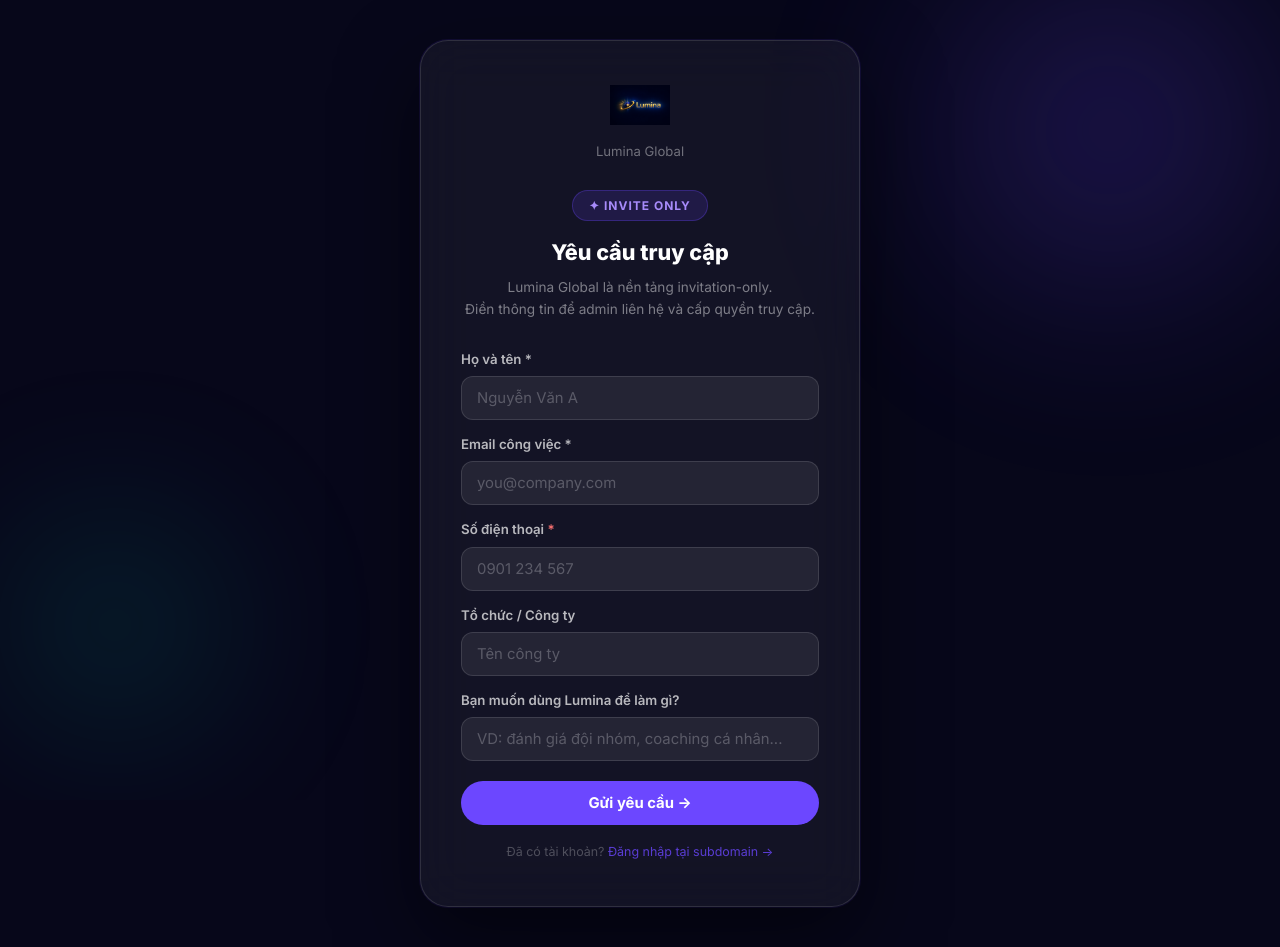
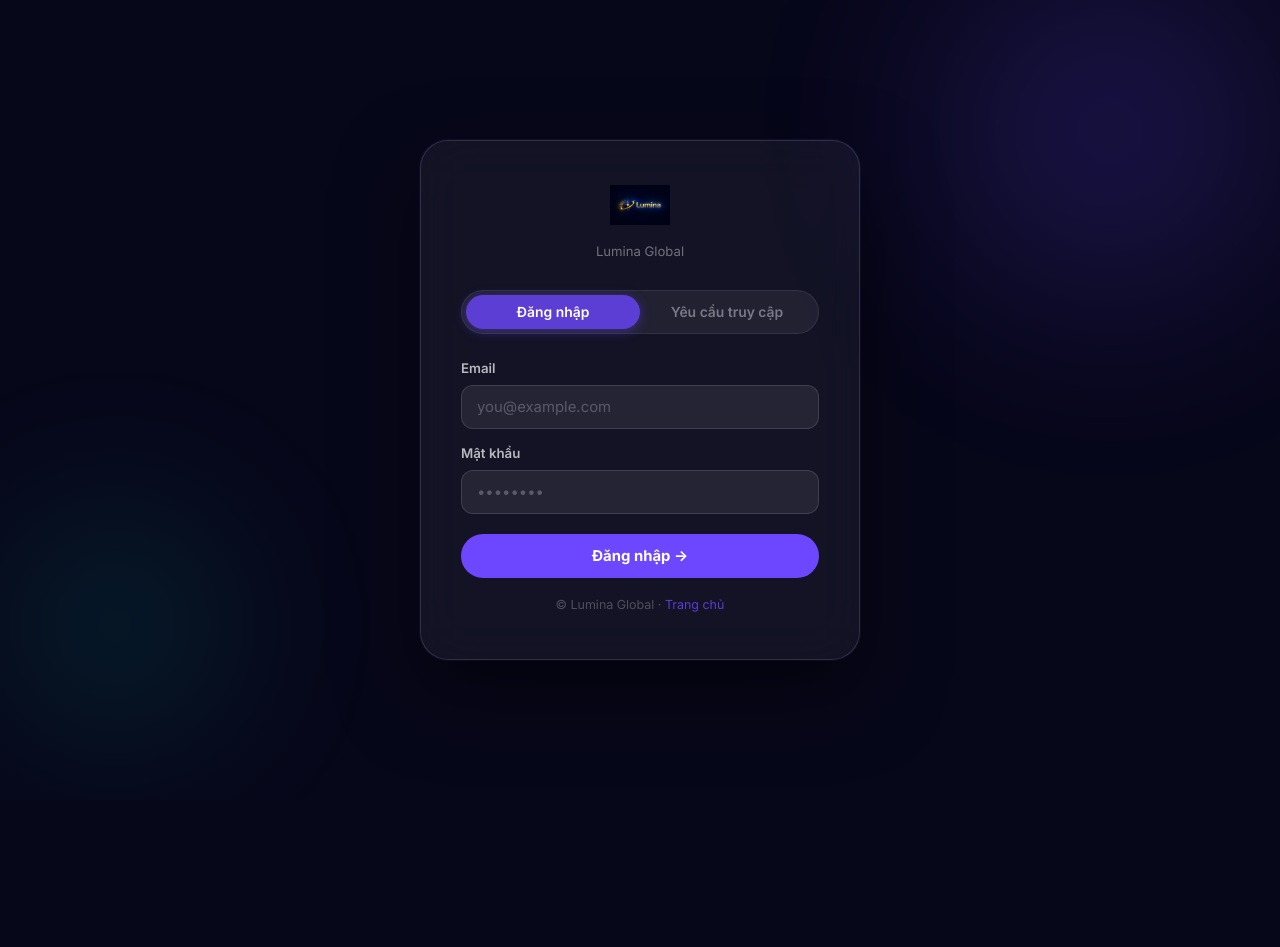
Before and after one commit to phamlinh1046-sys/LuminaGlobal, a PHP site: page /login.php in a window 1280 px wide. After the commit the page ends 685 px from the top, so only its background shows below. Run offline with PHP 8.4, Linux system fonts and the light colour scheme.

Commit message:
Fix login after approval: shared cookie domain + main domain login form
- auth_login(): set cookie domain to .luminaglobal.info.vn so session is valid
  across all subdomains (main domain login → subdomain redirect works)
- auth_logout(): mirror the shared domain when clearing the cookie
- login_user_any_tenant(): new function to find user by email across all tenants,
  used when logging in from the main domain (no tenant context)
- api/auth.php: login action now works without a tenant; returns absolute URL
  redirect for cross-domain logins
- login.php (main domain): two tabs — Đăng nhập + Yêu cầu truy cập
  Approved users can now log in directly from luminaglobal.info.vn/login.php

Co-Authored-By: Claude Sonnet 4.6 <noreply@anthropic.com>

```diff
--- a/includes/auth.php
+++ b/includes/auth.php
@@ -39,20 +39,51 @@ function auth_login(int $user_id): string {
         'INSERT INTO sessions(user_id,token,expires_at) VALUES(:u,:t,:e)',
         [':u' => $user_id, ':t' => $token, ':e' => time() + SESSION_TTL]
     );
-    setcookie(SESSION_COOKIE, $token, [
+    $base   = _env('LUMINA_BASE_DOMAIN', '');
+    $secure = (!empty($_SERVER['HTTPS']) && $_SERVER['HTTPS'] !== 'off');
+    $opts   = [
         'expires'  => time() + SESSION_TTL,
         'path'     => '/',
         'httponly' => true,
         'samesite' => 'Lax',
-        'secure'   => (!empty($_SERVER['HTTPS']) && $_SERVER['HTTPS'] !== 'off'),
-    ]);
+        'secure'   => $secure,
+    ];
+    // Share cookie across all subdomains on production (domain contains a dot)
+    if ($base && substr_count($base, '.') >= 1) {
+        $opts['domain'] = '.' . $base;
+    }
+    setcookie(SESSION_COOKIE, $token, $opts);
     return $token;
+}
+
+// Login from main domain — search across all tenants by email
+function login_user_any_tenant(string $email, string $password): array {
+    $email = strtolower(trim($email));
+    $user  = db_row(
+        'SELECT u.*, t.slug FROM users u JOIN tenants t ON t.id=u.tenant_id WHERE u.email=:e ORDER BY u.created_at DESC LIMIT 1',
+        [':e' => $email]
+    );
+    if (!$user || !password_verify($password, $user['password_hash'])) {
+        return ['error' => 'Email hoặc mật khẩu không đúng'];
+    }
+    if ($user['status'] === 'pending') {
+        return ['error' => 'pending', 'message' => 'Tài khoản đang chờ admin phê duyệt. Bạn sẽ nhận thông báo khi được duyệt.'];
+    }
+    if ($user['status'] === 'rejected') {
+        return ['error' => 'rejected', 'message' => 'Tài khoản không được phê duyệt. Liên hệ hello@luminaglobal.info.vn để biết thêm.'];
+    }
+    auth_login($user['id']);
+    return ['id' => $user['id'], 'slug' => $user['slug']];
 }
 
 function auth_logout(): void {
     $token = $_COOKIE[SESSION_COOKIE] ?? '';
     if ($token) db_exec('DELETE FROM sessions WHERE token=:t', [':t' => $token]);
-    setcookie(SESSION_COOKIE, '', time() - 3600, '/');
+    $base   = _env('LUMINA_BASE_DOMAIN', '');
+    $secure = (!empty($_SERVER['HTTPS']) && $_SERVER['HTTPS'] !== 'off');
+    $opts   = ['expires' => time() - 3600, 'path' => '/', 'httponly' => true, 'samesite' => 'Lax', 'secure' => $secure];
+    if ($base && substr_count($base, '.') >= 1) $opts['domain'] = '.' . $base;
+    setcookie(SESSION_COOKIE, '', $opts);
 }
 
 function register_user(int $tenant_id, string $email, string $password, string $name, string $phone = ''): array {
--- a/login.php
+++ b/login.php
@@ -116,13 +116,42 @@ $base_domain = LUMINA_BASE_DOMAIN;
   </div>
 
   <?php if ($is_main): ?>
-  <!-- ── MAIN DOMAIN: Request Access ── -->
-  <div class="request-header">
-    <div class="request-badge">✦ Invite Only</div>
-    <div class="request-title">Yêu cầu truy cập</div>
-    <div class="request-sub">Lumina Global là nền tảng invitation-only.<br>Điền thông tin để admin liên hệ và cấp quyền truy cập.</div>
+  <!-- ── MAIN DOMAIN: Login + Request Access tabs ── -->
+  <div class="auth-tabs" role="tablist">
+    <button class="auth-tab active" id="tab-main-login" onclick="switchMainTab('login')">Đăng nhập</button>
+    <button class="auth-tab" id="tab-main-request" onclick="switchMainTab('request')">Yêu cầu truy cập</button>
   </div>
 
+  <!-- Status alerts -->
+  <div id="alert-pending-main" class="status-alert pending">
+    ⏳ <strong>Tài khoản đang chờ phê duyệt.</strong> Admin sẽ liên hệ khi được duyệt.
+  </div>
+  <div id="alert-rejected-main" class="status-alert rejected">
+    ✕ <strong>Tài khoản không được phê duyệt.</strong> Liên hệ <a href="mailto:hello@<?= $base_domain ?>" style="color:inherit">hello@<?= $base_domain ?></a>.
+  </div>
+
+  <!-- LOGIN TAB -->
+  <div id="main-login-section">
+    <form id="form-main-login" onsubmit="submitMainLogin(event)">
+      <div class="form-group">
+        <label class="form-label">Email</label>
+        <input class="form-input" type="email" name="email" placeholder="you@example.com" required autocomplete="email">
+      </div>
+      <div class="form-group">
+        <label class="form-label">Mật khẩu</label>
+        <input class="form-input" type="password" name="password" placeholder="••••••••" required autocomplete="current-password">
+      </div>
+      <div id="err-main-login" class="form-error" style="display:none;margin-bottom:8px"></div>
+      <button class="btn-auth" type="submit" id="btn-main-login">Đăng nhập →</button>
+    </form>
+  </div>
+
+  <!-- REQUEST ACCESS TAB -->
+  <div id="main-request-section" style="display:none">
+    <div style="text-align:center;margin-bottom:20px">
+      <div class="request-badge" style="display:inline-flex;align-items:center;gap:7px;background:rgba(108,71,255,.15);border:1px solid rgba(108,71,255,.3);color:#a78bfa;border-radius:100px;padding:5px 16px;font-size:.75rem;font-weight:700;text-transform:uppercase;letter-spacing:1px;margin-bottom:10px">✦ Invite Only</div>
+      <div style="font-size:.85rem;color:rgba(255,255,255,.45);line-height:1.6">Điền thông tin để admin liên hệ và cấp quyền truy cập.</div>
+    </div>
     <div id="req-form-wrap">
       <form id="req-form" onsubmit="submitRequest(event)">
         <div class="form-group">
@@ -149,14 +178,14 @@ $base_domain = LUMINA_BASE_DOMAIN;
         <button class="btn-auth" type="submit" id="req-btn">Gửi yêu cầu →</button>
       </form>
     </div>
-
     <div class="pending-box" id="req-success">
       <div class="pending-icon">📬</div>
       <div class="pending-title">Đã gửi yêu cầu thành công!</div>
       <div class="pending-sub">Admin sẽ liên hệ với bạn qua email trong 1–2 ngày làm việc.<br>Cảm ơn bạn đã quan tâm đến Lumina.</div>
     </div>
+  </div>
 
-  <p class="auth-footer">Đã có tài khoản? <a href="https://demo.<?= $base_domain ?>/login.php">Đăng nhập tại subdomain →</a></p>
+  <p class="auth-footer">© Lumina Global · <a href="/">Trang chủ</a></p>
 
   <?php else: ?>
   <!-- ── TENANT SUBDOMAIN: Register / Login ── -->
@@ -300,7 +329,57 @@ async function submitAuth(e, action) {
 }
 
 <?php else: ?>
-// Main domain: Request Access form
+// Main domain
+function switchMainTab(tab) {
+  document.getElementById('main-login-section').style.display    = tab === 'login'   ? '' : 'none';
+  document.getElementById('main-request-section').style.display  = tab === 'request' ? '' : 'none';
+  document.getElementById('tab-main-login').classList.toggle('active',   tab === 'login');
+  document.getElementById('tab-main-request').classList.toggle('active', tab === 'request');
+  document.getElementById('alert-pending-main').classList.remove('show');
+  document.getElementById('alert-rejected-main').classList.remove('show');
+}
+
+if (location.hash === '#register') { switchMainTab('request'); }
+
+async function submitMainLogin(e) {
+  e.preventDefault();
+  const form = e.target;
+  const btn  = document.getElementById('btn-main-login');
+  const err  = document.getElementById('err-main-login');
+  document.getElementById('alert-pending-main').classList.remove('show');
+  document.getElementById('alert-rejected-main').classList.remove('show');
+  btn.disabled = true; btn.textContent = 'Đang xử lý...'; err.style.display = 'none';
+
+  try {
+    const res  = await fetch('/api/auth.php', {
+      method: 'POST',
+      headers: { 'Content-Type': 'application/json' },
+      body: JSON.stringify({ action: 'login', email: form.email.value, password: form.password.value })
+    });
+    const json = await res.json();
+
+    if (json.error === 'pending') {
+      document.getElementById('alert-pending-main').classList.add('show');
+      btn.disabled = false; btn.textContent = 'Đăng nhập →'; return;
+    }
+    if (json.error === 'rejected') {
+      document.getElementById('alert-rejected-main').classList.add('show');
+      btn.disabled = false; btn.textContent = 'Đăng nhập →'; return;
+    }
+    if (json.error) {
+      err.textContent = json.message || json.error;
+      err.style.display = 'block';
+      btn.disabled = false; btn.textContent = 'Đăng nhập →'; return;
+    }
+    btn.textContent = '✓ Thành công!';
+    setTimeout(() => { window.location.href = json.redirect || '/'; }, 300);
+  } catch {
+    err.textContent = 'Lỗi kết nối, vui lòng thử lại.';
+    err.style.display = 'block';
+    btn.disabled = false; btn.textContent = 'Đăng nhập →';
+  }
+}
+
 async function submitRequest(e) {
   e.preventDefault();
   const form = e.target;
```
Also changed, not shown: api/auth.php (+47 -27 lines). Lines whose indentation alone changed are shown as unchanged.
